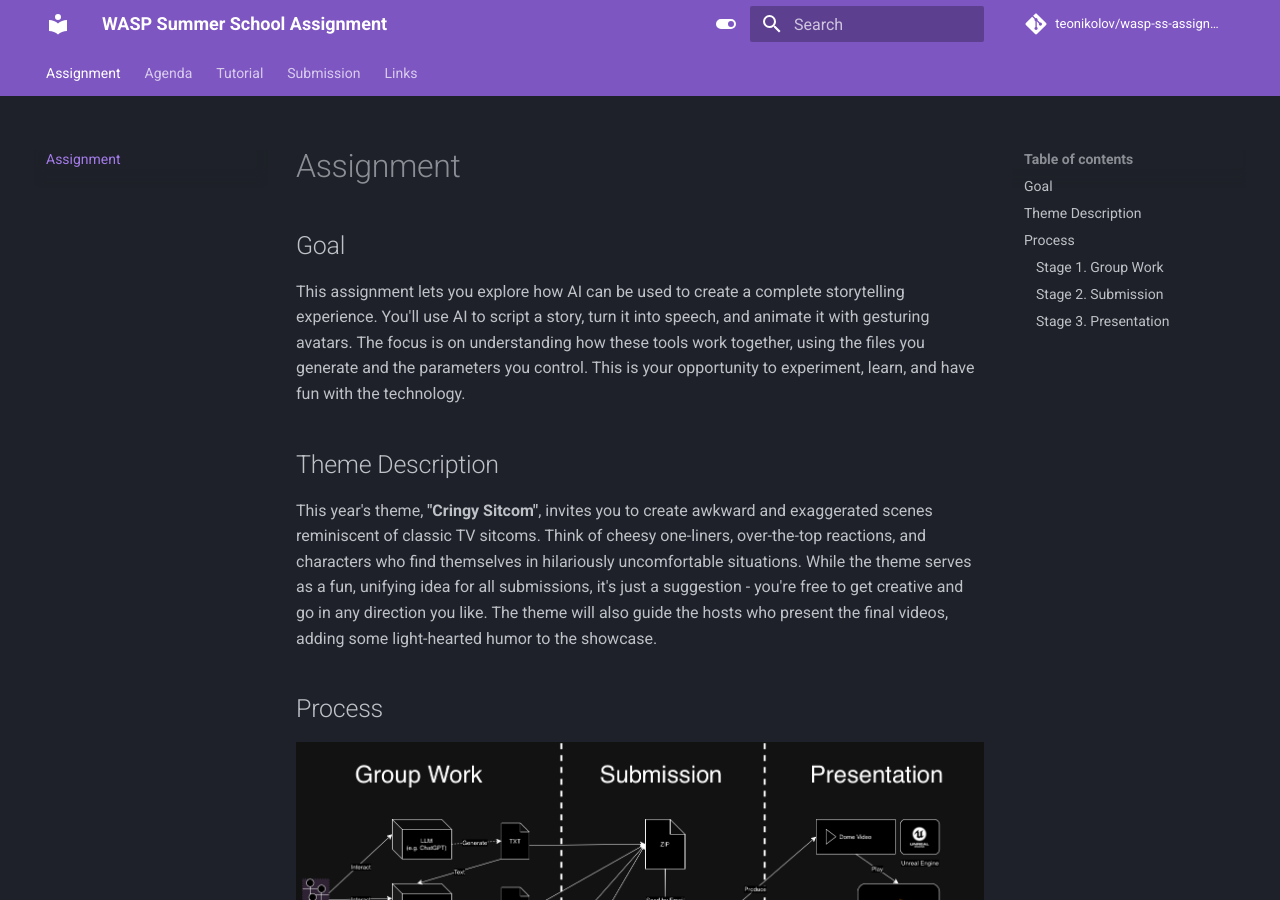
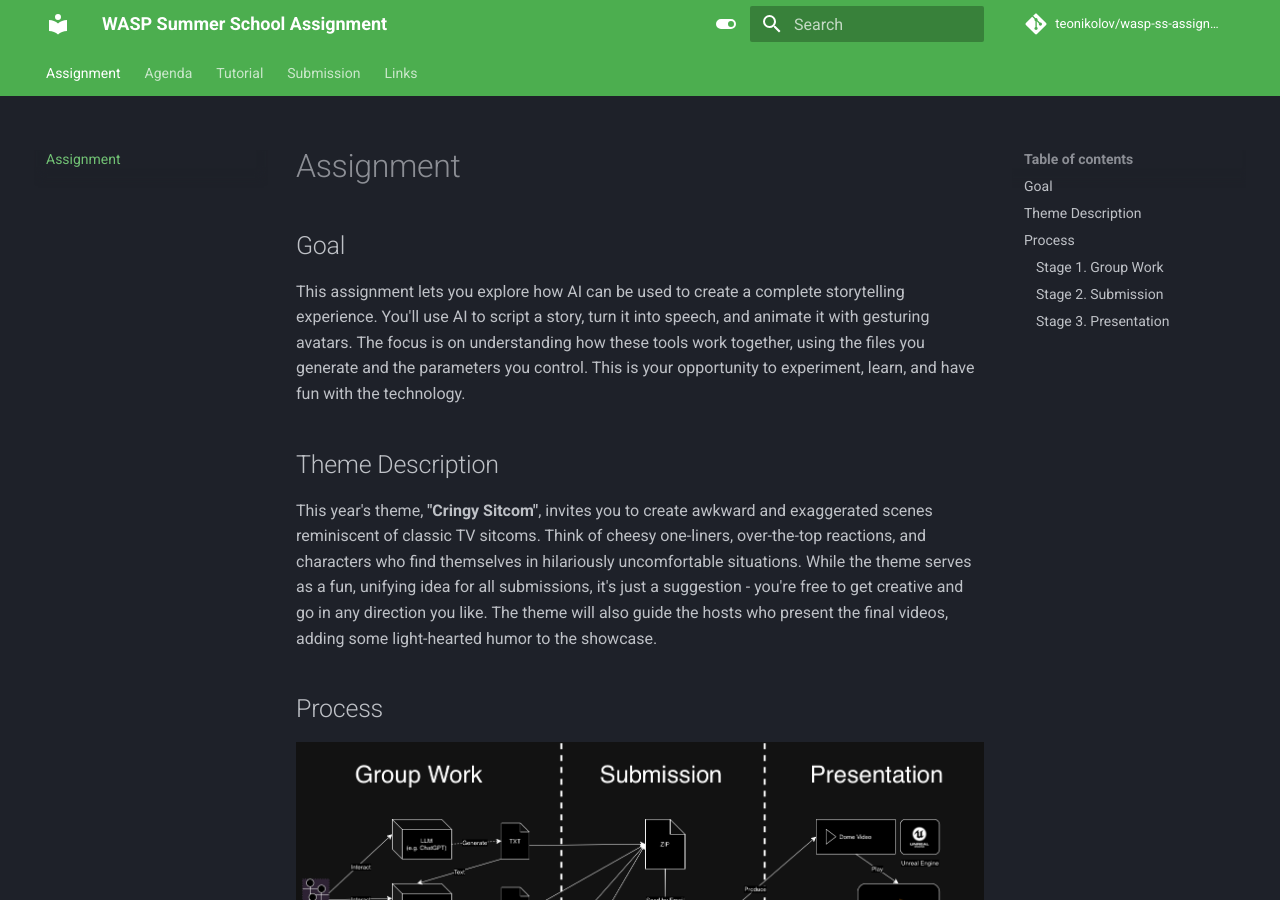
Before and after one commit to TeoNikolov/wasp-ss-assignment, an MkDocs documentation site: the page built from docs/index.md, in a window 1280 px wide and 900 px high. Built offline with MkDocs 1.6.1 and Material for MkDocs 9.7.7, drawn with Linux system fonts in a browser that asks for light colours; comment, search, counter and statistics services are not loaded.

Commit message:
Update mkdocs.yml

```diff
--- a/mkdocs.yml
+++ b/mkdocs.yml
@@ -8,14 +8,14 @@ theme:
   name: material
   palette:
     - scheme: slate
-      primary: deep purple
-      accent: deep purple
+      primary: green
+      accent: green
       toggle:
         icon: material/toggle-switch
         name: Switch to light mode
     - scheme: default
-      primary: black
-      accent: black
+      primary: deep purple
+      accent: deep purple
       toggle:
         icon: material/toggle-switch-off-outline
         name: Switch to dark mode
```
